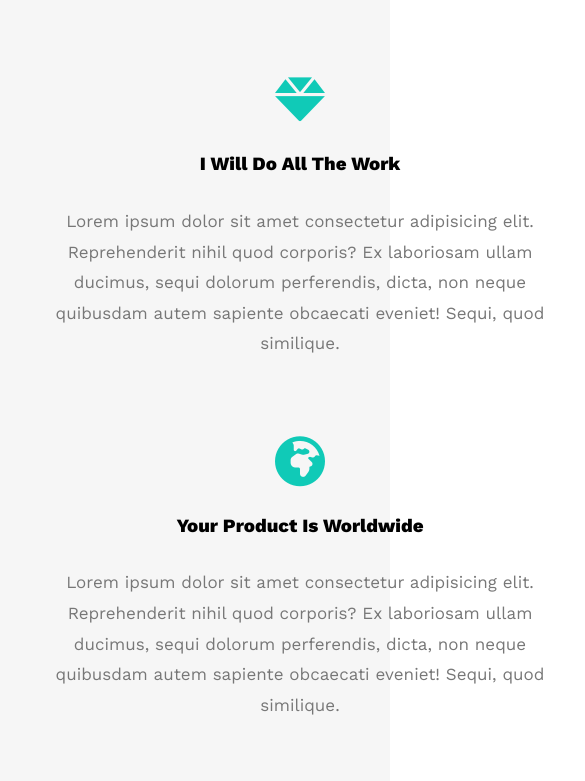
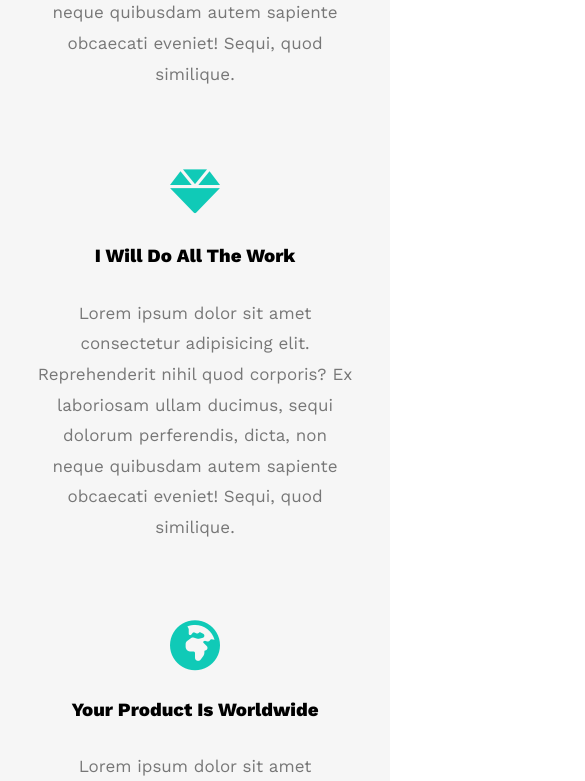
Before and after one commit to MarwanReda/first-project, a plain HTML site: page index.html in a window 390 px wide. Shown: the part 1219-2000 px from the top of the page, 585 px wide, since content can reach past the window. Drawn offline with nearby package versions, Linux system fonts and the light colour scheme.

Commit message:
Editing Container to be responsive

```diff
--- a/css/bruh.css
+++ b/css/bruh.css
@@ -45,10 +45,10 @@ body{
     font-family: 'Work Sans', sans-serif;
 }
 .container {
-    padding-left: 15px;
-    padding-right: 15px;
-    width: 600px;
-    margin: auto;
+   padding-left: 15px;
+   padding-right: 15px;
+   margin-left: auto;
+   margin-right: auto;
 }
 /* Small */
 @media (min-width: 768px) {
```
